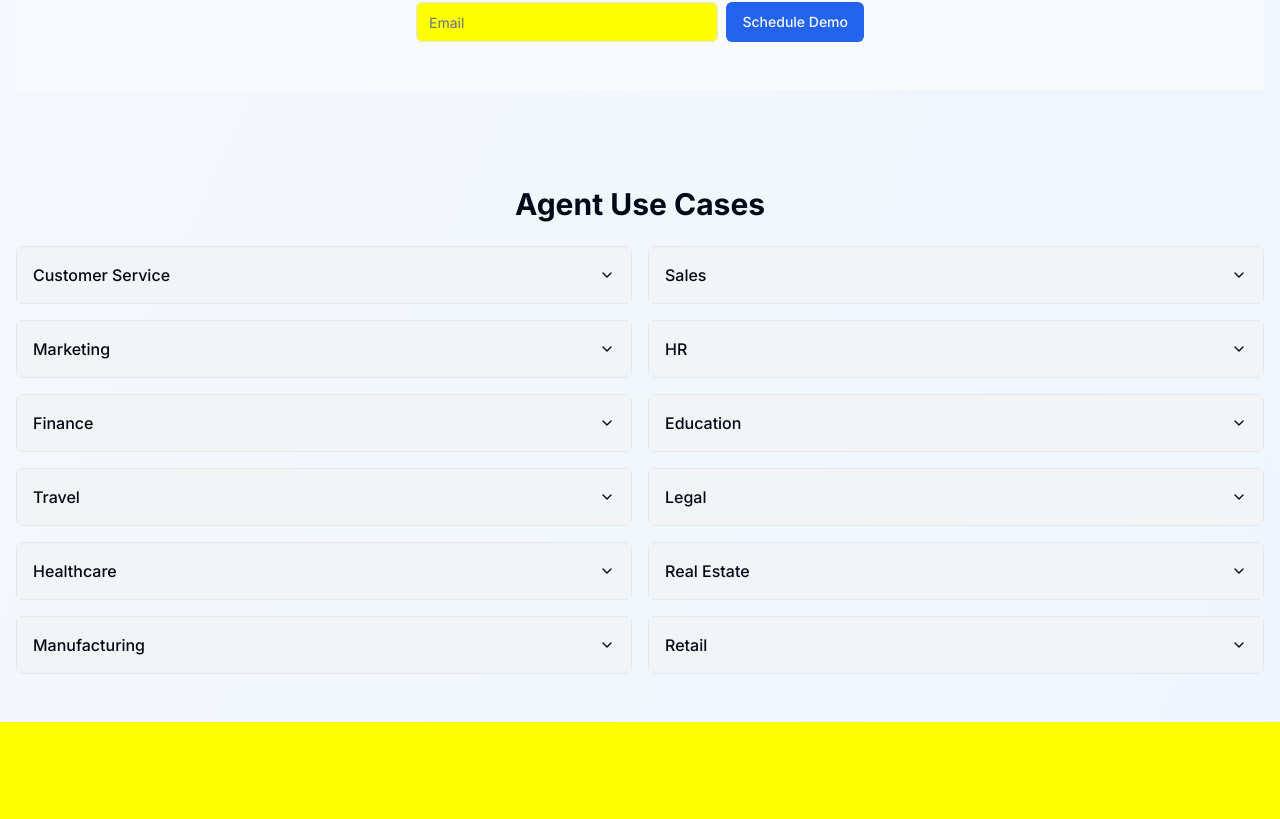
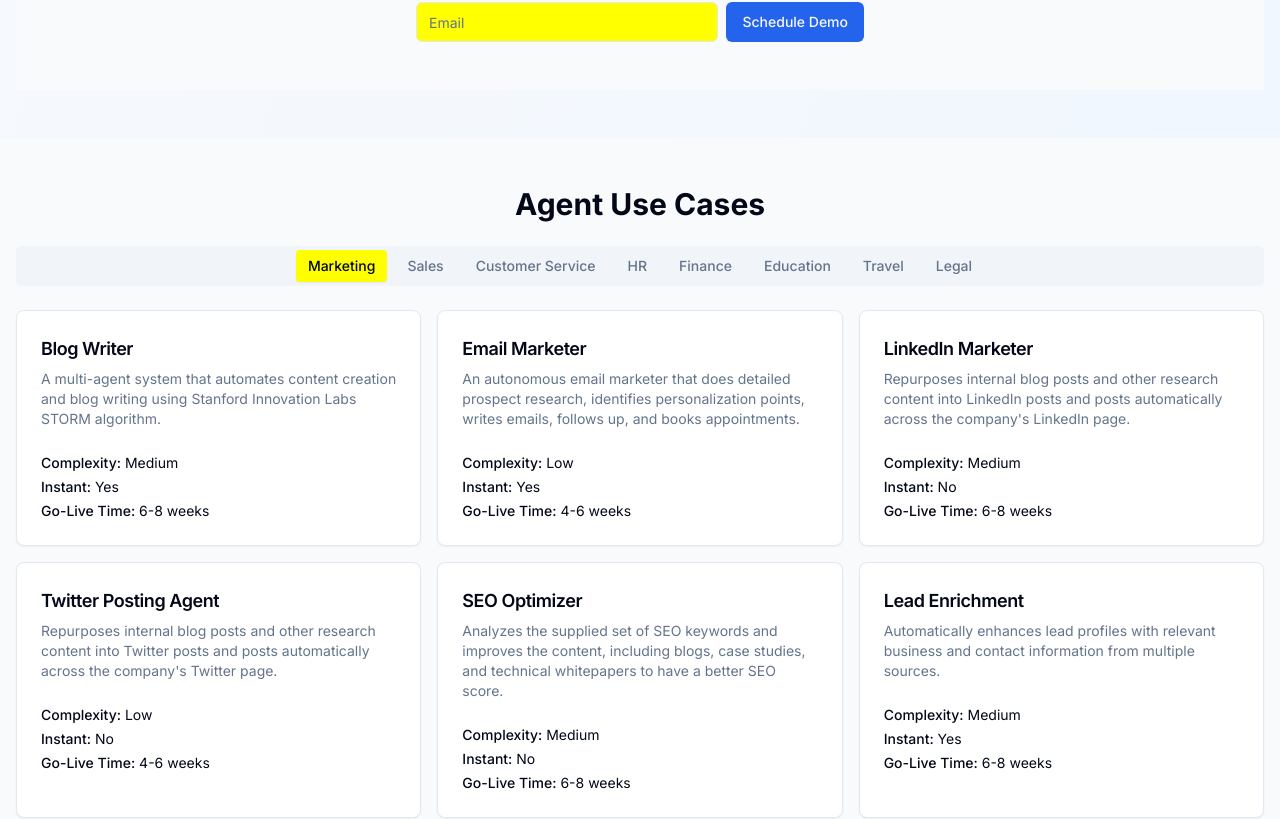
Before and after one commit to nousclouddev/AgentMarketplace, a React (Vite) app: page / in a window 1280 px wide. Shown: the part 1947-2766 px from the top of the page. Before the commit the page ends 2669 px from the top, so only its background shows below. Built offline with nearby package versions, Linux system fonts and the light colour scheme; what amazon-cognito-identity-js would draw is missing.

Commit message:
feat: display use cases from csv

```diff
--- a/src/components/UseCasesSection.tsx
+++ b/src/components/UseCasesSection.tsx
@@ -1,24 +1,79 @@
-import { Accordion, AccordionContent, AccordionItem, AccordionTrigger } from '@/components/ui/accordion';
-import { useCases } from '@/data/useCases';
+import { useMemo } from 'react';
+import { Tabs, TabsContent, TabsList, TabsTrigger } from '@/components/ui/tabs';
+import { Card, CardContent, CardDescription, CardHeader, CardTitle } from '@/components/ui/card';
+import csvData from '@/data/Agent_usecases.csv?raw';
+import { parseCsv } from '@/utils/parseCsv';
 
-const UseCasesSection = () => (
-  <section className="py-12">
+interface AgentUseCase {
+  Category: string;
+  'Agent Name': string;
+  Description: string;
+  Complexity: string;
+  Instant: string;
+  'Demo Readiness': string;
+  'Go-Live Time': string;
+}
+
+const UseCasesSection = () => {
+  const grouped = useMemo(() => {
+    const records = parseCsv(csvData) as AgentUseCase[];
+    return records.reduce<Record<string, AgentUseCase[]>>((acc, rec) => {
+      if (!acc[rec.Category]) acc[rec.Category] = [];
+      acc[rec.Category].push(rec);
+      return acc;
+    }, {});
+  }, []);
+
+  const categories = Object.keys(grouped);
+
+  if (categories.length === 0) return null;
+
+  return (
+    <section className="py-12 bg-gray-50">
       <div className="container mx-auto px-4">
         <h2 className="text-3xl font-bold text-center mb-6">Agent Use Cases</h2>
-      <Accordion type="multiple" className="grid md:grid-cols-2 gap-4">
-        {useCases.map(uc => (
-          <AccordionItem key={uc.title} value={uc.title} className="border rounded-md">
-            <AccordionTrigger className="p-4 font-medium bg-gray-100">
-              {uc.title}
-            </AccordionTrigger>
-            <AccordionContent className="p-4 bg-white">
-              {uc.description}
-            </AccordionContent>
-          </AccordionItem>
+        <Tabs defaultValue={categories[0]} className="w-full">
+          <TabsList className="flex flex-wrap justify-center gap-2 mb-6">
+            {categories.map(cat => (
+              <TabsTrigger key={cat} value={cat} className="capitalize">
+                {cat}
+              </TabsTrigger>
             ))}
-      </Accordion>
+          </TabsList>
+          {categories.map(cat => (
+            <TabsContent key={cat} value={cat} className="outline-none">
+              <div className="grid gap-4 md:grid-cols-2 lg:grid-cols-3">
+                {grouped[cat].map(uc => (
+                  <Card key={uc['Agent Name']} className="h-full">
+                    <CardHeader>
+                      <CardTitle className="text-lg">{uc['Agent Name']}</CardTitle>
+                      <CardDescription>{uc.Description}</CardDescription>
+                    </CardHeader>
+                    <CardContent className="text-sm space-y-1">
+                      <p>
+                        <span className="font-medium">Complexity:</span> {uc.Complexity}
+                      </p>
+                      <p>
+                        <span className="font-medium">Instant:</span> {uc.Instant}
+                      </p>
+                      {uc['Demo Readiness'] && (
+                        <p>
+                          <span className="font-medium">Demo Ready:</span> {uc['Demo Readiness']}
+                        </p>
+                      )}
+                      <p>
+                        <span className="font-medium">Go-Live Time:</span> {uc['Go-Live Time']}
+                      </p>
+                    </CardContent>
+                  </Card>
+                ))}
+              </div>
+            </TabsContent>
+          ))}
+        </Tabs>
       </div>
     </section>
   );
+};
 
 export default UseCasesSection;
--- /dev/null
+++ b/src/utils/parseCsv.ts
@@ -0,0 +1,46 @@
+export interface CsvRecord {
+  [key: string]: string;
+}
+
+export function parseCsv(csv: string): CsvRecord[] {
+  const lines = csv.trim().split(/\r?\n/);
+  if (lines.length === 0) return [];
+  const headers = splitRow(lines[0]);
+  const records: CsvRecord[] = [];
+
+  for (const line of lines.slice(1)) {
+    const values = splitRow(line);
+    const record: CsvRecord = {};
+    headers.forEach((h, idx) => {
+      record[h.trim()] = values[idx] ? values[idx].trim() : '';
+    });
+    records.push(record);
+  }
+  return records;
+}
+
+function splitRow(row: string): string[] {
+  const result: string[] = [];
+  let current = '';
+  let inQuotes = false;
+
+  for (let i = 0; i < row.length; i++) {
+    const char = row[i];
+
+    if (char === '"') {
+      if (inQuotes && row[i + 1] === '"') {
+        current += '"';
+        i++; // skip escaped quote
+      } else {
+        inQuotes = !inQuotes;
+      }
+    } else if (char === ',' && !inQuotes) {
+      result.push(current);
+      current = '';
+    } else {
+      current += char;
+    }
+  }
+  result.push(current);
+  return result;
+}
```
Lines whose indentation alone changed are shown as unchanged.
